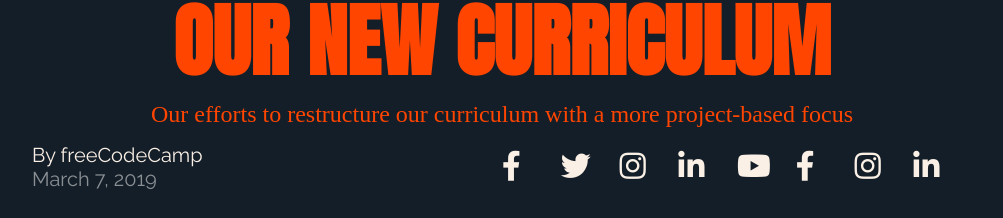
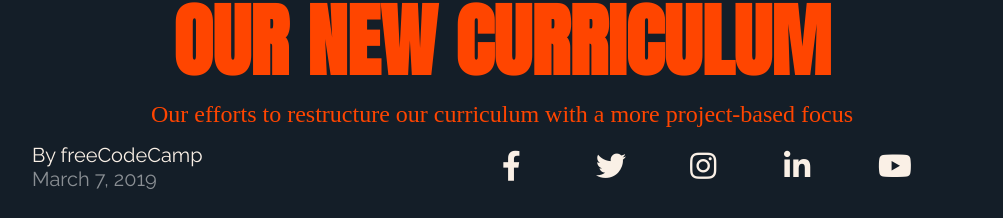
Before and after one commit to LucasMontecino/grid-magazine-with-freecodecamp, a plain HTML site: page index.html in a window 1280 px wide. Shown: the part 726-944 px from the top of the page, without its empty margins (138-1141 px from the left). Drawn offline with Linux system fonts and the light colour scheme; a web font is replaced by a local one.

Commit message:
main-changes

```diff
--- a/index.html
+++ b/index.html
@@ -45,16 +45,6 @@
                 <a href="https://www.youtube.com/freecodecamp">
                     <i class="fab fa-youtube"></i>
                 </a>
-                <a href="https://www.facebook.com/freecodecamp/">
-                    <i class="fab fa-facebook-f"></i>
-                </a>
-                <a href="https://instagram.com/freecodecamp">
-                    <i class="fab fa-instagram"></i>
-                </a>
-                <a href="https://www.linkedin.com/school/free-code-camp/">
-                    <i class="fab fa-linkedin-in"></i>
-                </a>
-
             </div>
         </section>
         <section class="text">
```
